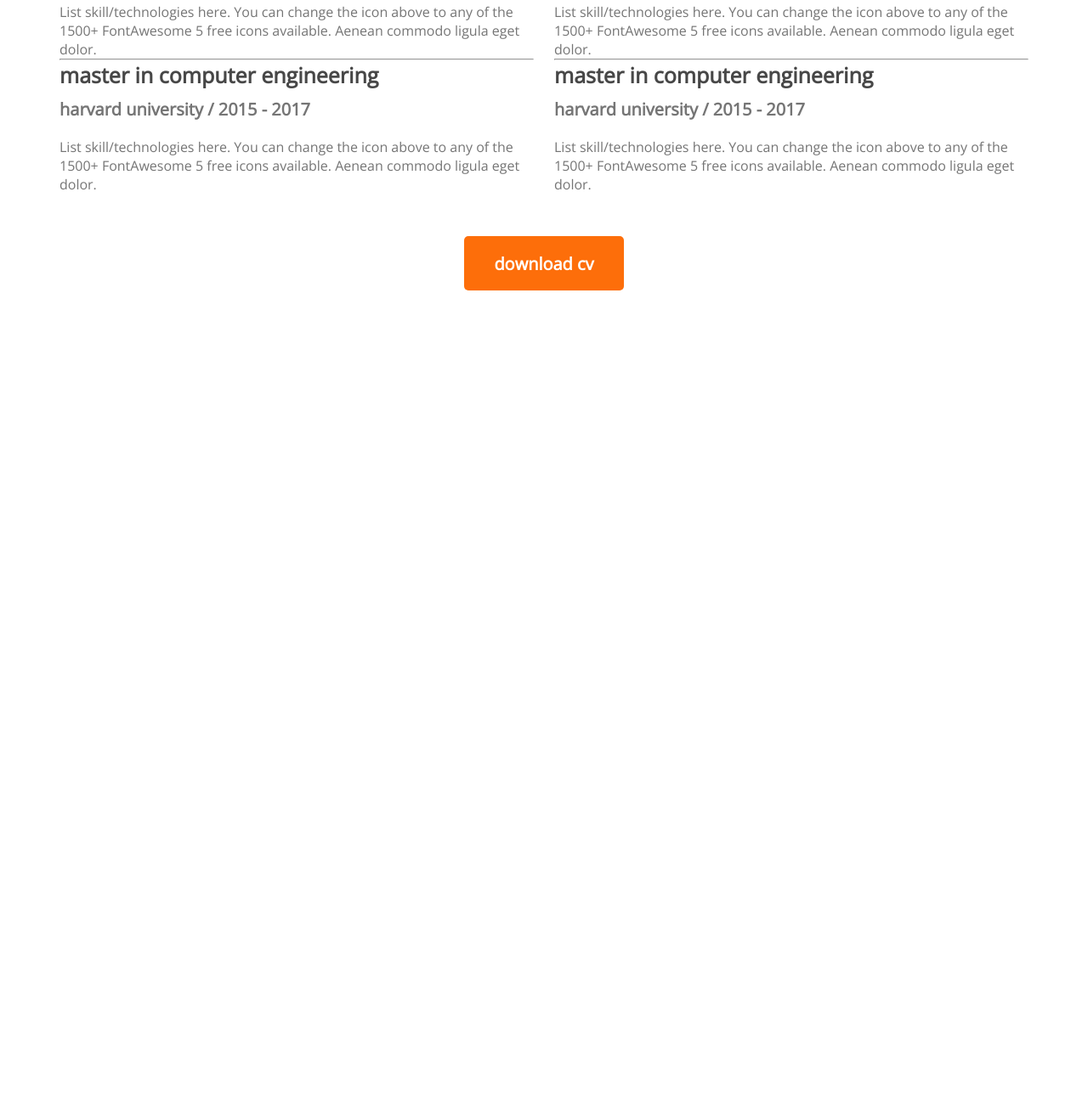
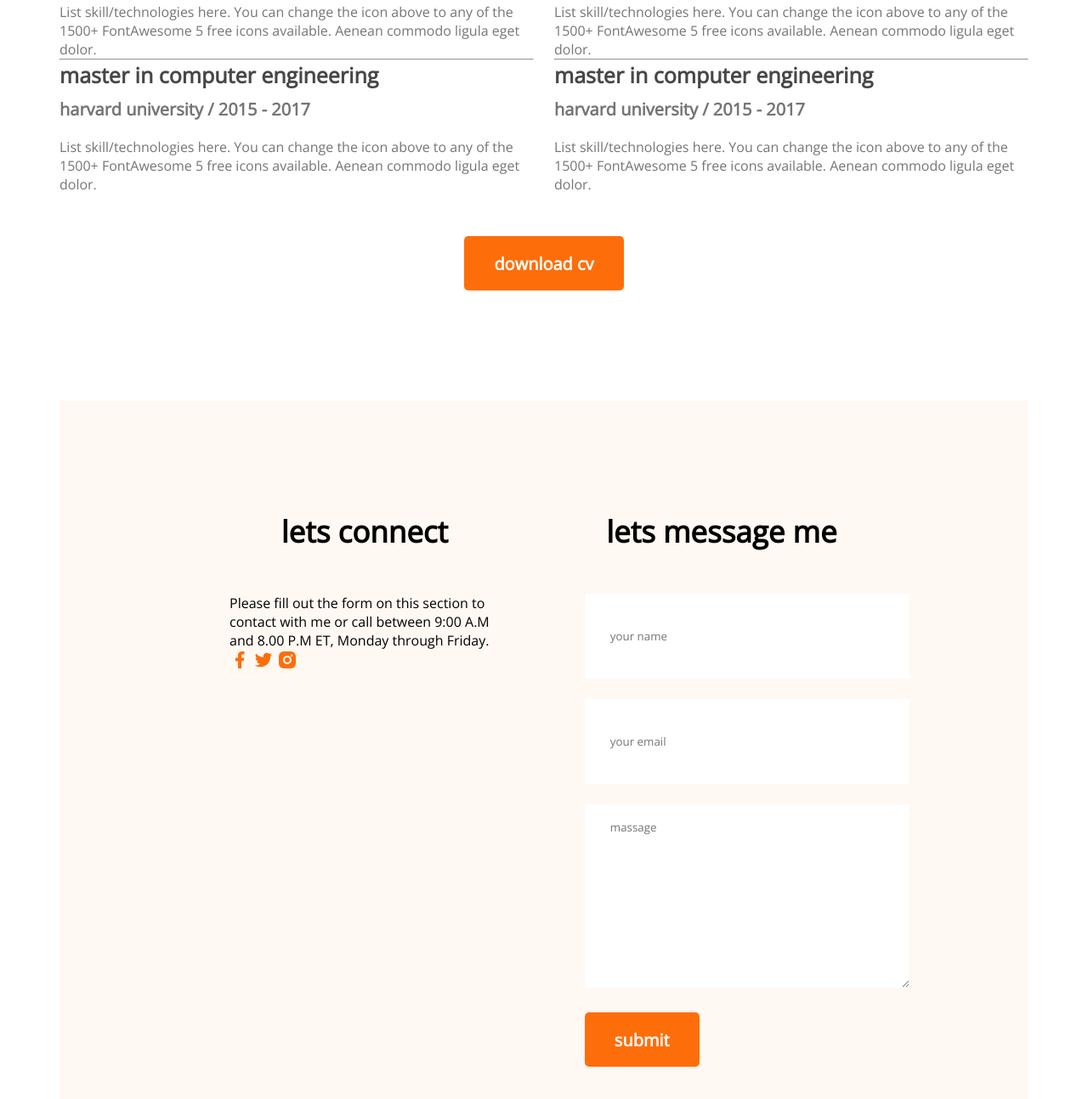
Before and after one commit to ohi17/portfolio-practice, a plain HTML site: page index.html in a window 1280 px wide. Shown: the part 2524-3818 px from the top of the page at 85% size. Before the commit the page ends 2866 px from the top, so only its background shows below. Drawn offline with nearby package versions, Linux system fonts and the light colour scheme.

Commit message:
contact style added

```diff
--- a/index.html
+++ b/index.html
@@ -136,6 +136,32 @@
             </div>
 
         </section>
+        <!-- contact section -->
+        <section class="contact">
+          <div>
+                <h3 class="section-title">lets connect</h3>
+                <p class="section-description">Please fill out the form on this section to contact with me or call between 9:00 A.M and 8.00 P.M ET, Monday through Friday.</p>
+                <a href="">
+                    <img src="images/icons/facebook.png" alt="">
+                </a>
+                <a href="">
+                    <img src="images/icons/twitter.png" alt="">
+                </a>
+                <a href="">
+                    <img src="images/icons/insta.png" alt="">
+                </a>
+          </div>
+          <div>
+                <h3 class="section-title">lets message me</h3>
+                <form action="">
+                    <input type="text" name="" id="" placeholder="your name">
+                    <input type="email" name="" id="" placeholder="your email">
+                    <textarea name="" id="" cols="30" rows="10" placeholder="massage"></textarea>
+                    <input class="btn-primary" type="submit" value="submit">
+                </form>
+          </div>
+
+        </section>
     </main>
     <footer>
 
--- a/style.css
+++ b/style.css
@@ -168,3 +168,31 @@ info-description{
     margin-top: 50px;
     text-align: center;
 }
+
+
+/* contact styles */
+
+.contact{
+    display: flex;
+    gap: 100px;
+    background: #FFF8F3;
+    padding: 130px 200px;
+}
+
+.conatct .section-title{
+    text-align: left;
+}
+
+.contact input[type="text"], input[type="email"], textarea{
+    margin-bottom: 24px;
+    border: 0;
+    width: 100%;
+    padding: 18px 30px;
+}
+
+input{
+    height: 64px;
+}
+.contact a{
+    text-decoration: none;
+}
```
